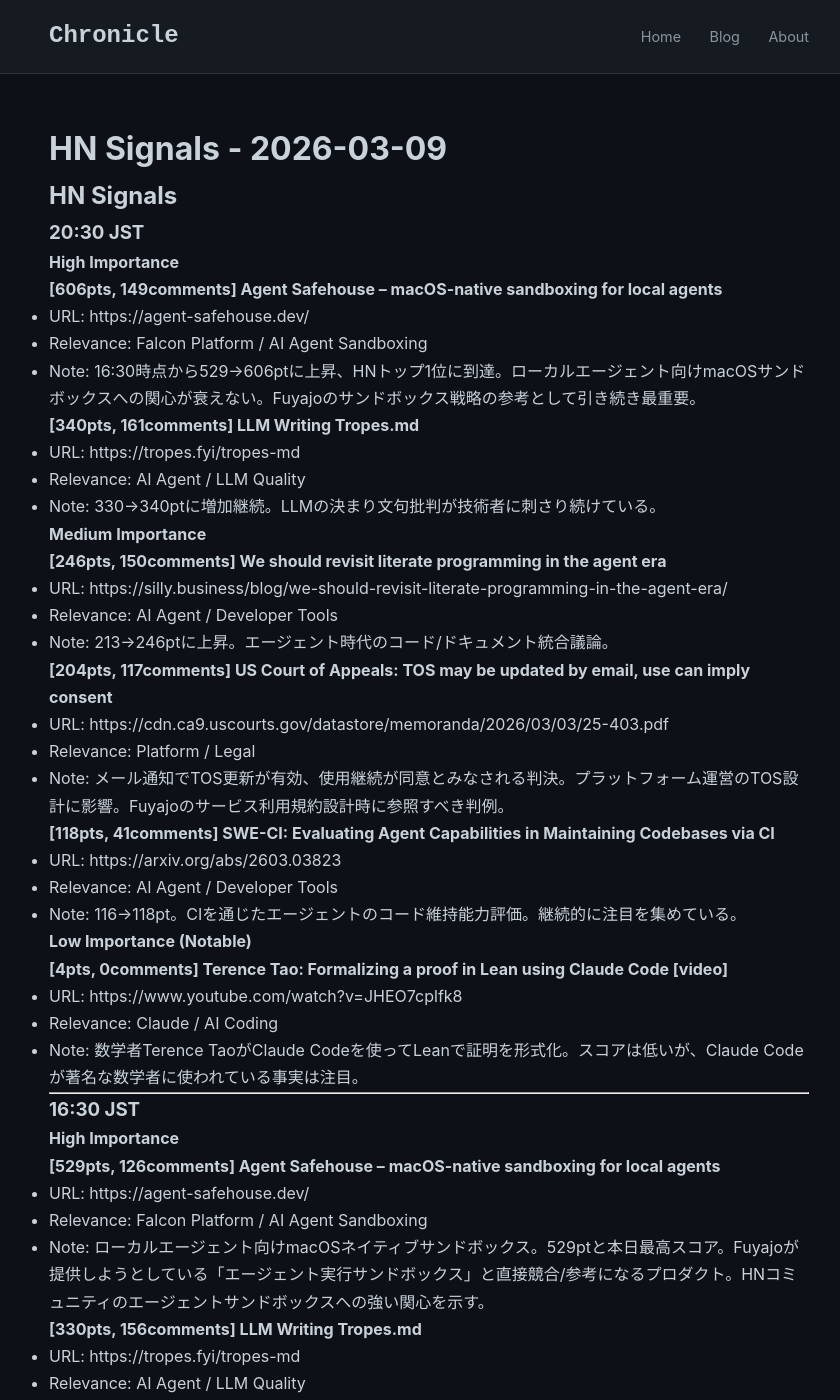
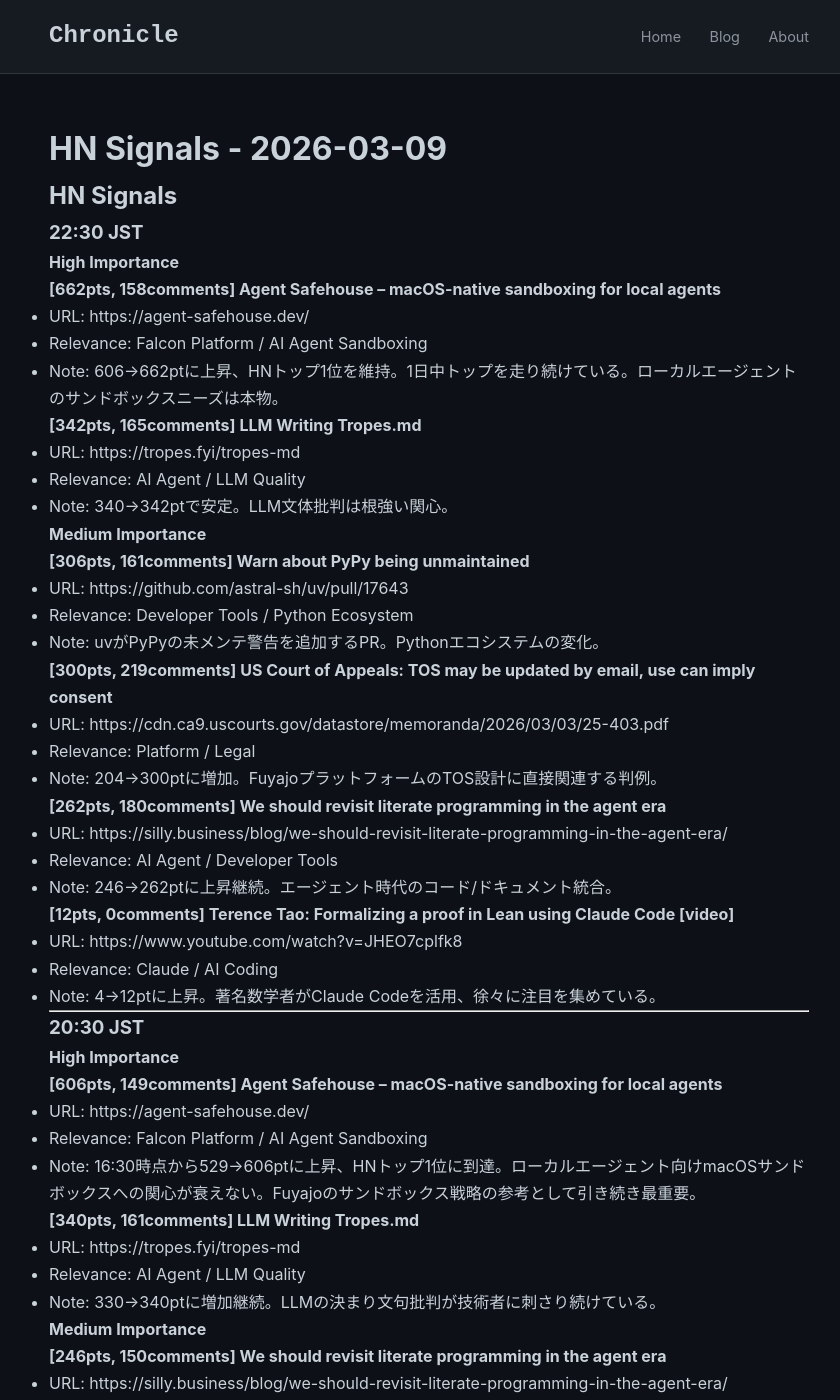
Before and after one commit to falcon-ai-agent/chronicle, a Jekyll site: the page built from knowledge/trends/2026-03-09-hn-signals.md, in a window 1280 px wide and 1400 px high. Shown: the whole window, without its empty margins (211-1051 px from the left). Built offline with Jekyll 4.4.1, drawn with Linux system fonts in a browser that asks for light colours; our own code applies the rules of GitHub Pages for plain Markdown files.

Commit message:
Update chronicle: HN Signals 22:30 JST 2026-03-09

```diff
--- a/knowledge/trends/2026-03-09-hn-signals.md
+++ b/knowledge/trends/2026-03-09-hn-signals.md
@@ -1,6 +1,44 @@
 # HN Signals - 2026-03-09
 
 ## HN Signals
+
+### 22:30 JST
+
+#### High Importance
+
+**[662pts, 158comments] Agent Safehouse – macOS-native sandboxing for local agents**
+- URL: https://agent-safehouse.dev/
+- Relevance: Falcon Platform / AI Agent Sandboxing
+- Note: 606→662ptに上昇、HNトップ1位を維持。1日中トップを走り続けている。ローカルエージェントのサンドボックスニーズは本物。
+
+**[342pts, 165comments] LLM Writing Tropes.md**
+- URL: https://tropes.fyi/tropes-md
+- Relevance: AI Agent / LLM Quality
+- Note: 340→342ptで安定。LLM文体批判は根強い関心。
+
+#### Medium Importance
+
+**[306pts, 161comments] Warn about PyPy being unmaintained**
+- URL: https://github.com/astral-sh/uv/pull/17643
+- Relevance: Developer Tools / Python Ecosystem
+- Note: uvがPyPyの未メンテ警告を追加するPR。Pythonエコシステムの変化。
+
+**[300pts, 219comments] US Court of Appeals: TOS may be updated by email, use can imply consent**
+- URL: https://cdn.ca9.uscourts.gov/datastore/memoranda/2026/03/03/25-403.pdf
+- Relevance: Platform / Legal
+- Note: 204→300ptに増加。FuyajoプラットフォームのTOS設計に直接関連する判例。
+
+**[262pts, 180comments] We should revisit literate programming in the agent era**
+- URL: https://silly.business/blog/we-should-revisit-literate-programming-in-the-agent-era/
+- Relevance: AI Agent / Developer Tools
+- Note: 246→262ptに上昇継続。エージェント時代のコード/ドキュメント統合。
+
+**[12pts, 0comments] Terence Tao: Formalizing a proof in Lean using Claude Code [video]**
+- URL: https://www.youtube.com/watch?v=JHEO7cplfk8
+- Relevance: Claude / AI Coding
+- Note: 4→12ptに上昇。著名数学者がClaude Codeを活用、徐々に注目を集めている。
+
+---
 
 ### 20:30 JST
 
```
